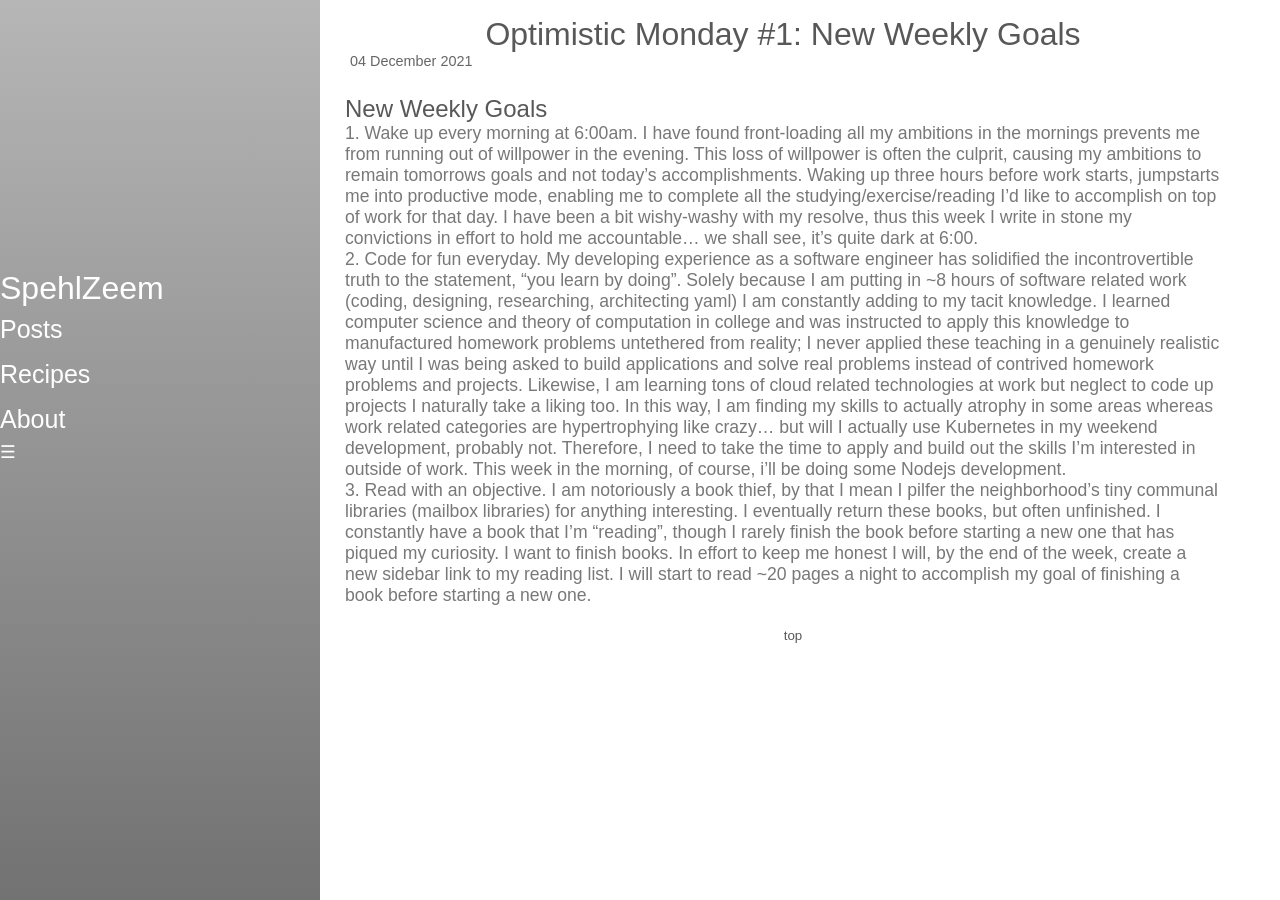
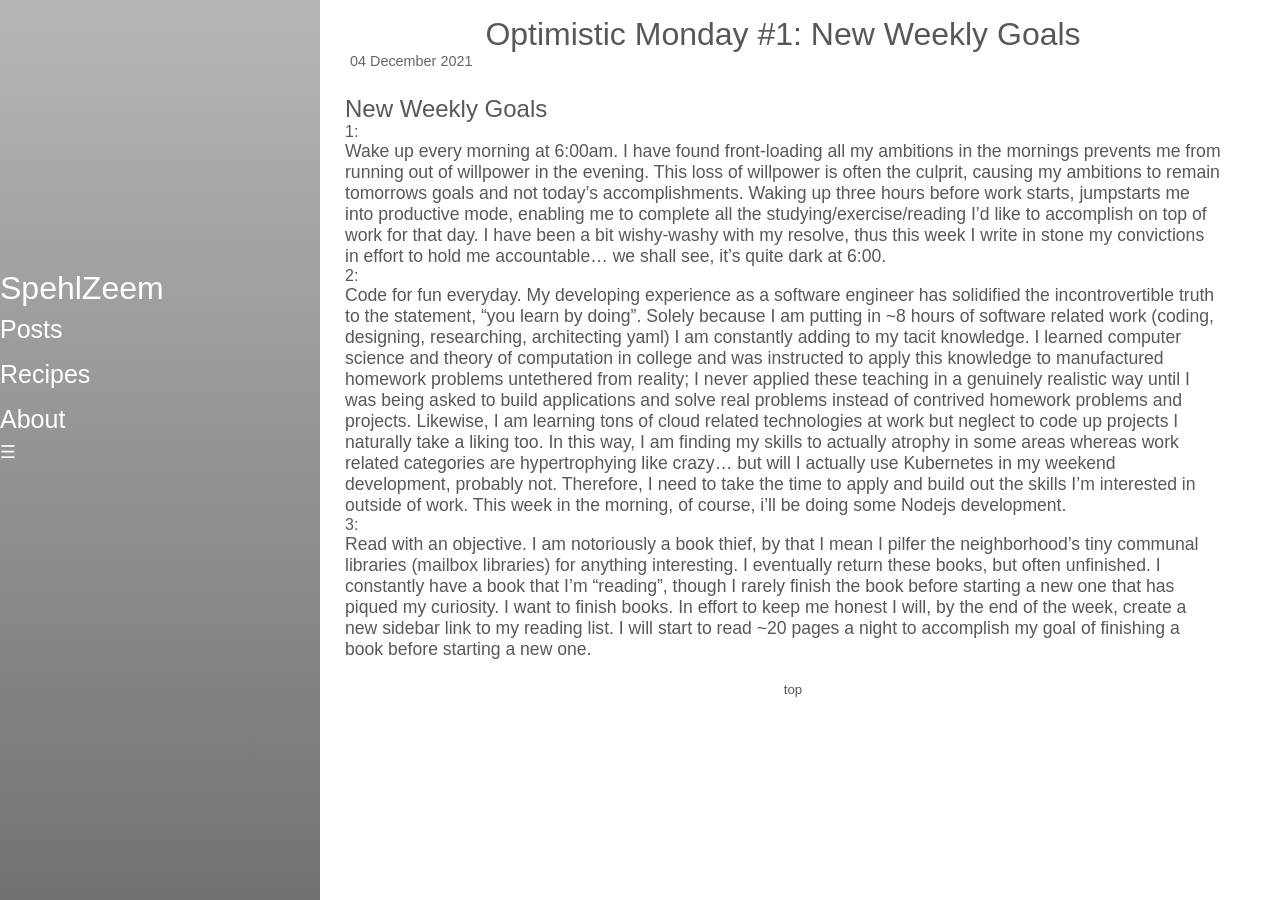
Before and after one commit to spehlzeem/spehlzeem.github.io, a Jekyll site: the page built from _posts/2021-12-04-weekgoals.markdown, in a window 1280 px wide. Built offline with Jekyll 4.4.1, drawn with Linux system fonts in a browser that asks for light colours.

Commit message:
fixed listtwice

```diff
--- a/_posts/2021-12-04-weekgoals.markdown
+++ b/_posts/2021-12-04-weekgoals.markdown
@@ -8,6 +8,9 @@
 ---
 #  New Weekly Goals<br>
 
-1. Wake up every morning at 6:00am. I have found front-loading all my ambitions in the mornings prevents me from running out of willpower in the evening. This loss of willpower is often the culprit, causing my ambitions to remain tomorrows goals and not today’s accomplishments. Waking up three hours before work starts, jumpstarts me into productive mode, enabling me to complete all the studying/exercise/reading I’d like to accomplish on top of work for that day. I have been a bit wishy-washy with my resolve, thus this week I write in stone my convictions in effort to hold me accountable… we shall see, it’s quite dark at 6:00.<!--break-->
-2. Code for fun everyday. My developing experience as a software engineer has solidified the incontrovertible truth to the statement, “you learn by doing”. Solely because I am putting in ~8 hours of software related work (coding, designing, researching, architecting yaml) I am constantly adding to my tacit knowledge. I learned computer science and theory of computation in college and was instructed to apply this knowledge to  manufactured homework problems untethered from reality; I never applied these teaching in a genuinely realistic way until I was being asked to build applications and solve real problems instead of contrived homework problems and projects. Likewise, I am learning tons of cloud related technologies at work but neglect to code up projects I naturally take a liking too. In this way, I am finding my skills to actually atrophy in some areas whereas work related categories are hypertrophying like crazy… but will I actually use Kubernetes in my weekend development, probably not. Therefore, I need to take the time to apply and build out the skills I’m interested in outside of work. This week in the morning, of course, i’ll be doing some Nodejs development.
-3. Read with an objective. I am notoriously a book thief, by that I mean I pilfer the neighborhood’s tiny communal libraries (mailbox libraries) for anything interesting. I eventually return these books, but often unfinished. I constantly have a book that I’m “reading”, though I rarely finish the book before starting a new one that has piqued my curiosity. I want to finish books. In effort to keep me honest I will, by the end of the week, create a new sidebar link to my reading list. I will start to read ~20 pages a night to accomplish my goal of finishing a book before starting a new one.
+<h4>1:</h4> Wake up every morning at 6:00am. I have found front-loading all my ambitions in the mornings prevents me from running out of willpower in the evening. This loss of willpower is often the culprit, causing my ambitions to remain tomorrows goals and not today’s accomplishments. Waking up three hours before work starts, jumpstarts me into productive mode, enabling me to complete all the studying/exercise/reading I’d like to accomplish on top of work for that day. I have been a bit wishy-washy with my resolve, thus this week I write in stone my convictions in effort to hold me accountable… we shall see, it’s quite dark at 6:00.<!--break-->
+<br>
+<h4>2:</h4> Code for fun everyday. My developing experience as a software engineer has solidified the incontrovertible truth to the statement, “you learn by doing”. Solely because I am putting in ~8 hours of software related work (coding, designing, researching, architecting yaml) I am constantly adding to my tacit knowledge. I learned computer science and theory of computation in college and was instructed to apply this knowledge to  manufactured homework problems untethered from reality; I never applied these teaching in a genuinely realistic way until I was being asked to build applications and solve real problems instead of contrived homework problems and projects. Likewise, I am learning tons of cloud related technologies at work but neglect to code up projects I naturally take a liking too. In this way, I am finding my skills to actually atrophy in some areas whereas work related categories are hypertrophying like crazy… but will I actually use Kubernetes in my weekend development, probably not. Therefore, I need to take the time to apply and build out the skills I’m interested in outside of work. This week in the morning, of course, i’ll be doing some Nodejs development.
+<br>
+<h4>3:</h4>Read with an objective. I am notoriously a book thief, by that I mean I pilfer the neighborhood’s tiny communal libraries (mailbox libraries) for anything interesting. I eventually return these books, but often unfinished. I constantly have a book that I’m “reading”, though I rarely finish the book before starting a new one that has piqued my curiosity. I want to finish books. In effort to keep me honest I will, by the end of the week, create a new sidebar link to my reading list. I will start to read ~20 pages a night to accomplish my goal of finishing a book before starting a new one.
+<br>
--- a/main.css
+++ b/main.css
@@ -21,6 +21,7 @@
 /* slightly larger front */
 a,p,ul li,ol li{
     font-size: 1.1rem;
+    color: rgb(120,120,120);
 }
 blockquote{
     font-size: 1.1rem;
@@ -33,7 +34,6 @@
 li{
    list-style-position: inside;
    color: rgb(120,120,120);
-
 }
 .container{
     display: flex;
```
